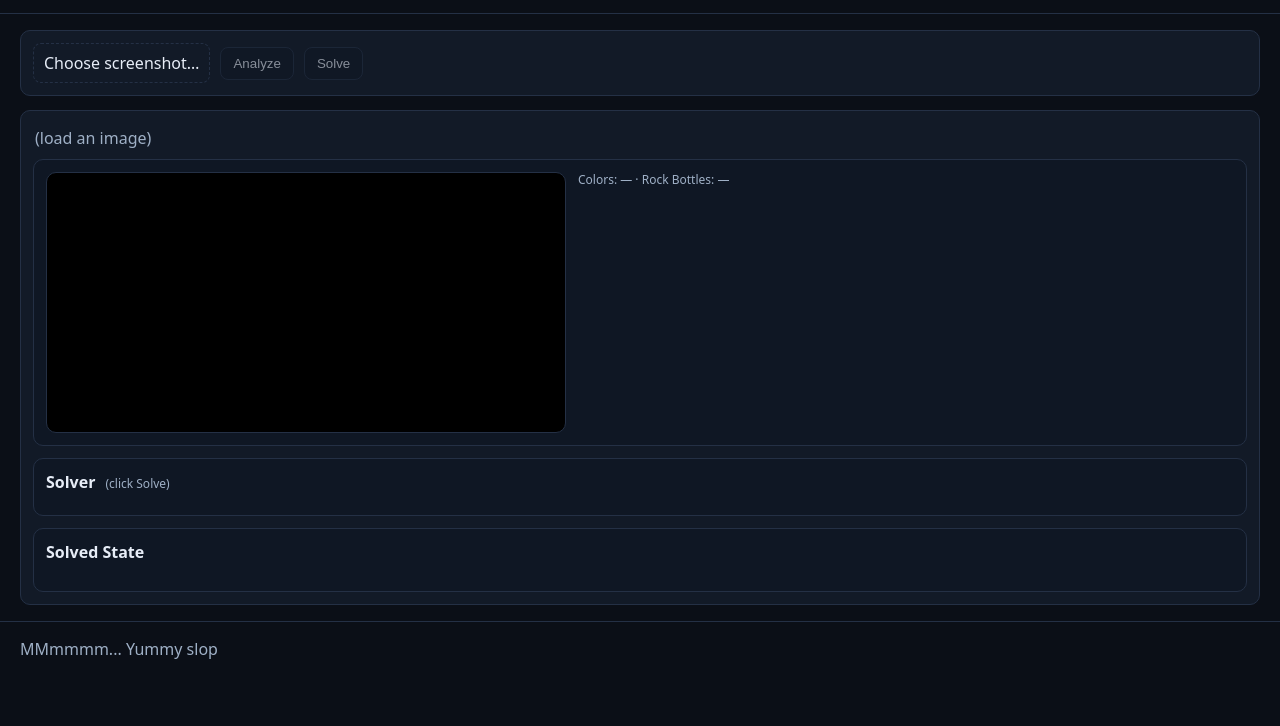
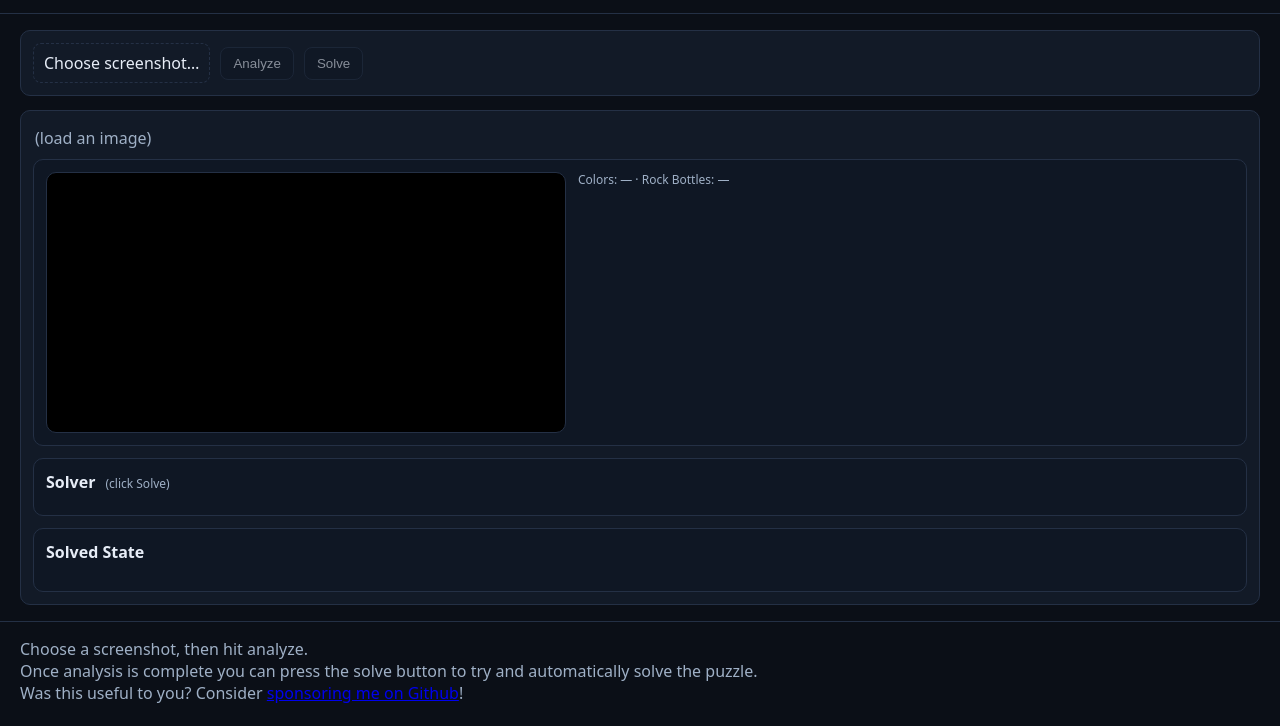
Before and after one commit to doublemover/WaterSortScreenshotSolver, a plain HTML site: page index.html in a window 1280 px wide. Shown: the part 74-800 px from the top of the page. Drawn offline with Linux system fonts and the light colour scheme.

Commit message:
Sponsor link & instructions

```diff
--- a/index.html
+++ b/index.html
@@ -64,7 +64,9 @@
 
   <footer>
     <p class="subtle">
-      MMmmmm... Yummy slop
+      Choose a screenshot, then hit analyze.<br />
+      Once analysis is complete you can press the solve button to try and automatically solve the puzzle.<br />
+      Was this useful to you? Consider <a href="https://github.com/sponsors/doublemover">sponsoring me on Github</a>!
     </p>
   </footer>
 
```
